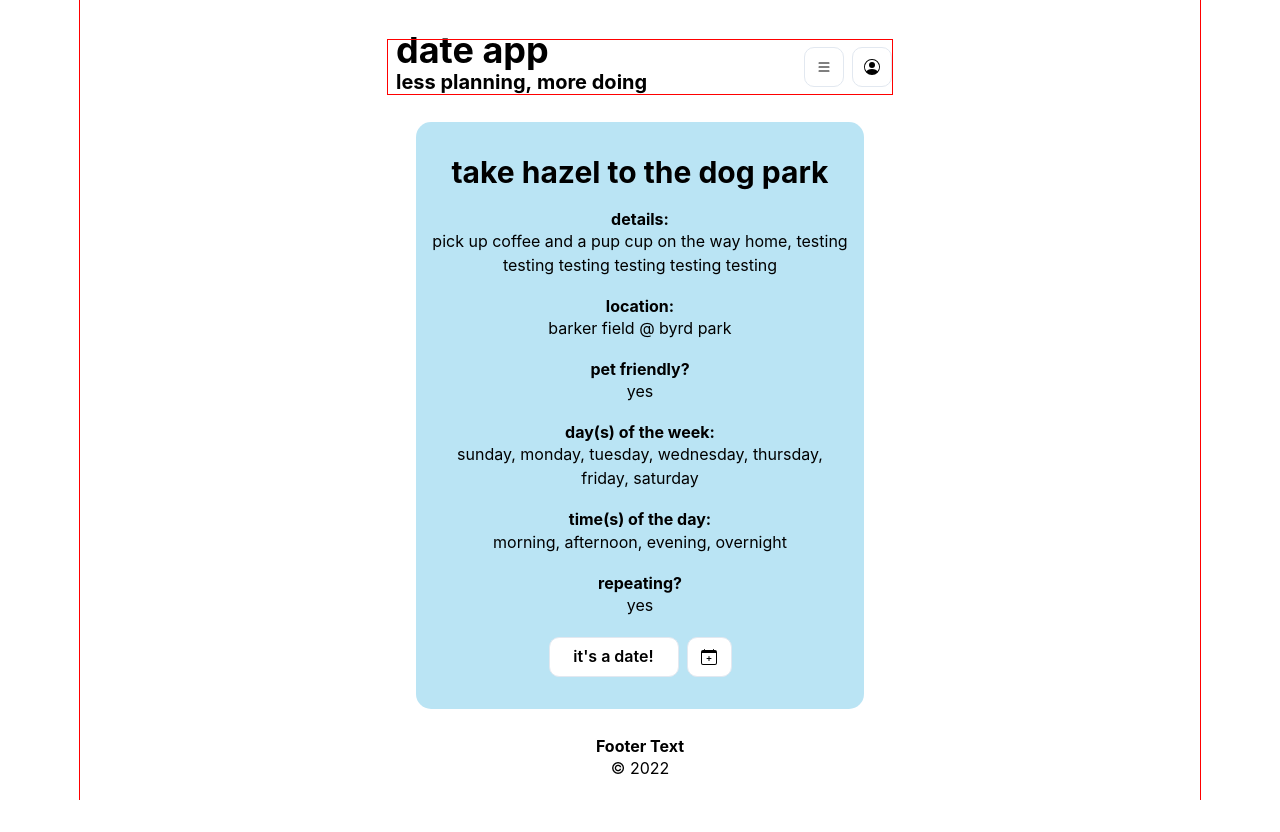
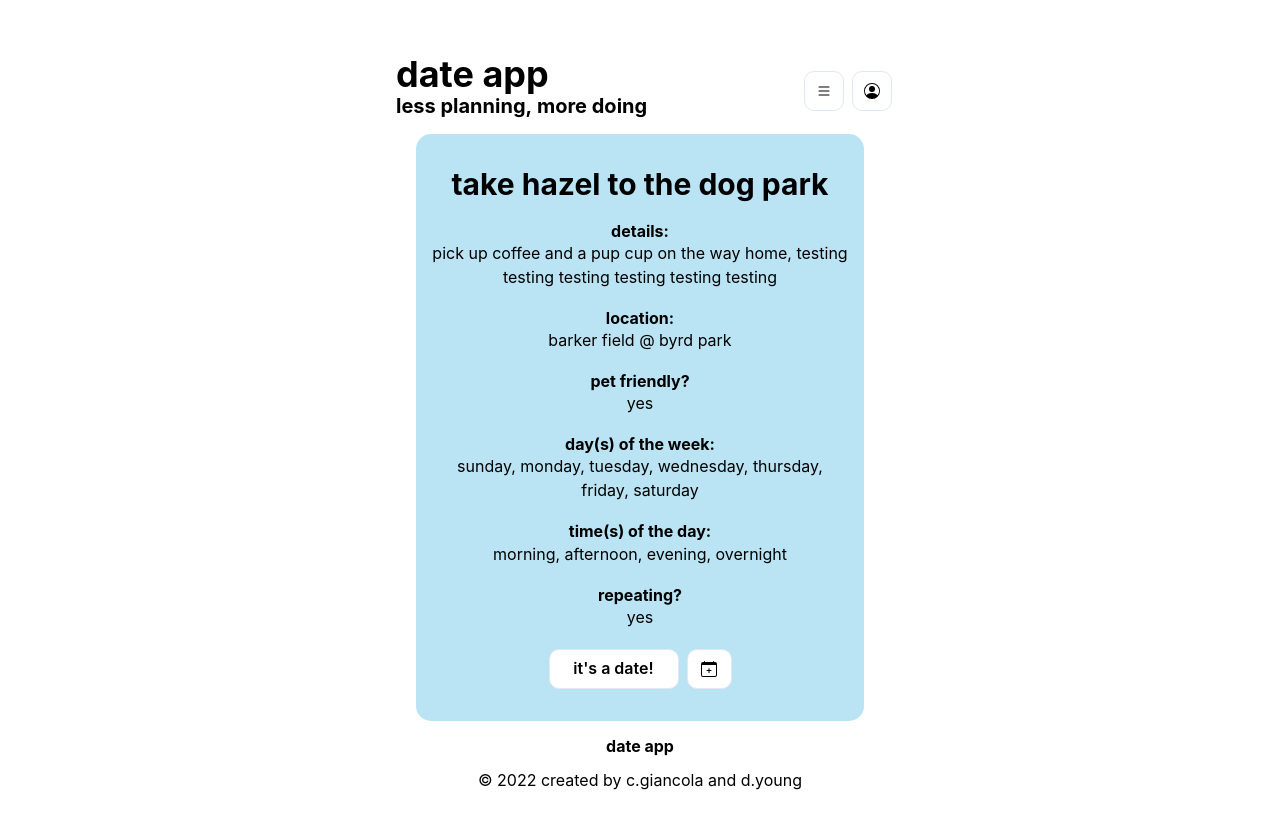
Before and after one commit to christinagiancola/date-app, a React app: page / in a window 1280 px wide. Before the commit the page ends 800 px from the top, so only its background shows below. Built offline with nearby package versions, Linux system fonts and the light colour scheme.

Commit message:
Updated <Footer> content

```diff
--- a/src/App.js
+++ b/src/App.js
@@ -11,7 +11,7 @@ const App = () => {
 	const [showLogin, setShowLogin] = useState(false);
 	return (
 		<Container maxW='90%'>
-			<Stack h='calc(100vh)' w='100%' className='outline' align='center'>
+			<Stack h='calc(100vh)' w='100%' align='center'>
 				<Header setShowLogin={setShowLogin} />
 				<Spacer />
 				<div>
--- a/src/components/Footer.js
+++ b/src/components/Footer.js
@@ -4,12 +4,12 @@ import { Container, Flex, Heading } from '@chakra-ui/react';
 const Footer = () => {
 	return (
 		<Container id='footerContainer' w='100%'>
-			<Flex direction='column' align='center' mb='5'>
-				<Heading as='h3' size='sm' className='text'>
-					Footer Text
+			<Flex direction='column' align='center' mb='10'>
+				<Heading as='h3' size='sm' className='text' align='center' mb='3'>
+					<div>date app</div>
 				</Heading>
 				<p fontSize='sm' color='subtle' className='text'>
-					&copy; {new Date().getFullYear()}
+					&copy; {new Date().getFullYear()} created by c.giancola and d.young
 				</p>
 			</Flex>
 		</Container>
--- a/src/components/Header.js
+++ b/src/components/Header.js
@@ -5,7 +5,7 @@ import { BsPersonCircle } from 'react-icons/bs';
 
 const Header = ({ setShowLogin }) => {
 	return (
-		<Box w={{ base: '100%', md: '70%', lg: '60%', xl: '45%' }} mt='10' className='outline'>
+		<Box w={{ base: '100%', md: '70%', lg: '60%', xl: '45%' }} mt='16'>
 			<HStack id='headerContainer' justify='space-between' textTransform='lowercase' className='text'>
 				<VStack align='flex-start' px='2'>
 					<Heading as='h1' lineHeight='60%'>
```
